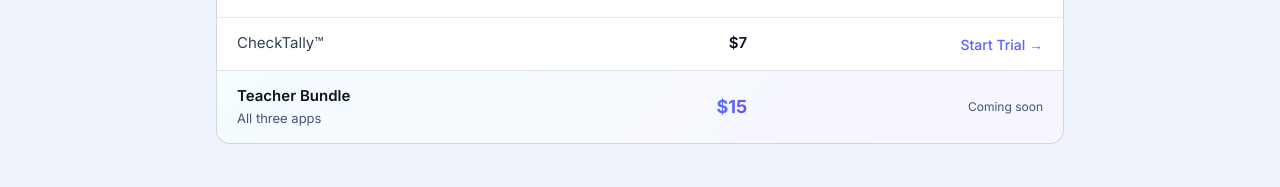
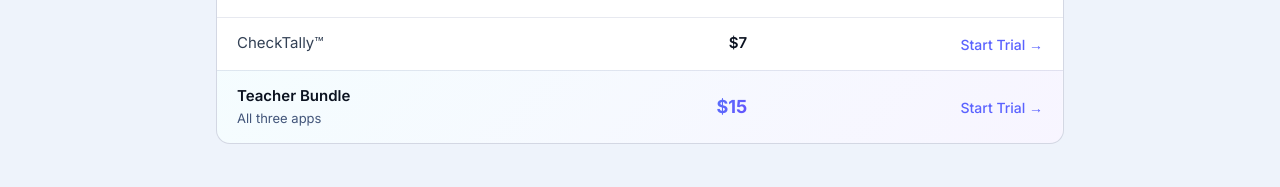
Before and after one commit to Jaydenteb/TebTally, a Next.js app: page /pricing in a window 1280 px wide. Shown: the part 490-677 px from the top of the page. Built offline with nearby package versions, Linux system fonts and the light colour scheme.

Commit message:
Update pricing page to link to centralized billing
- All Start Trial buttons now point to id.tebtally.com/pricing
- Teacher Bundle now has Start Trial link
- Centralized billing management

```diff
--- a/app/pricing/page.tsx
+++ b/app/pricing/page.tsx
@@ -39,21 +39,21 @@
                 <td style={{ padding: '14px 20px', fontSize: '0.9375rem', color: '#334155', borderBottom: '1px solid rgba(58, 76, 130, 0.12)' }}>SpellTally™</td>
                 <td style={{ padding: '14px 20px', textAlign: 'right', fontSize: '0.9375rem', fontWeight: 600, color: '#0b1220', borderBottom: '1px solid rgba(58, 76, 130, 0.12)' }}>$7</td>
                 <td style={{ padding: '14px 20px', textAlign: 'right', borderBottom: '1px solid rgba(58, 76, 130, 0.12)' }}>
-                  <a href="https://spelltally.com/register" target="_blank" rel="noopener noreferrer" style={{ color: '#5a62ff', fontWeight: 500, fontSize: '0.875rem', textDecoration: 'none' }}>Start Trial →</a>
+                  <a href="https://id.tebtally.com/pricing" target="_blank" rel="noopener noreferrer" style={{ color: '#5a62ff', fontWeight: 500, fontSize: '0.875rem', textDecoration: 'none' }}>Start Trial →</a>
                 </td>
               </tr>
               <tr>
                 <td style={{ padding: '14px 20px', fontSize: '0.9375rem', color: '#334155', borderBottom: '1px solid rgba(58, 76, 130, 0.12)' }}>TebTally™ Pro</td>
                 <td style={{ padding: '14px 20px', textAlign: 'right', fontSize: '0.9375rem', fontWeight: 600, color: '#0b1220', borderBottom: '1px solid rgba(58, 76, 130, 0.12)' }}>$5</td>
                 <td style={{ padding: '14px 20px', textAlign: 'right', borderBottom: '1px solid rgba(58, 76, 130, 0.12)' }}>
-                  <a href="https://pro.tebtally.com/login" target="_blank" rel="noopener noreferrer" style={{ color: '#5a62ff', fontWeight: 500, fontSize: '0.875rem', textDecoration: 'none' }}>Start Trial →</a>
+                  <a href="https://id.tebtally.com/pricing" target="_blank" rel="noopener noreferrer" style={{ color: '#5a62ff', fontWeight: 500, fontSize: '0.875rem', textDecoration: 'none' }}>Start Trial →</a>
                 </td>
               </tr>
               <tr>
                 <td style={{ padding: '14px 20px', fontSize: '0.9375rem', color: '#334155', borderBottom: '1px solid rgba(58, 76, 130, 0.12)' }}>CheckTally™</td>
                 <td style={{ padding: '14px 20px', textAlign: 'right', fontSize: '0.9375rem', fontWeight: 600, color: '#0b1220', borderBottom: '1px solid rgba(58, 76, 130, 0.12)' }}>$7</td>
                 <td style={{ padding: '14px 20px', textAlign: 'right', borderBottom: '1px solid rgba(58, 76, 130, 0.12)' }}>
-                  <a href="https://check.tebtally.com/login" target="_blank" rel="noopener noreferrer" style={{ color: '#5a62ff', fontWeight: 500, fontSize: '0.875rem', textDecoration: 'none' }}>Start Trial →</a>
+                  <a href="https://id.tebtally.com/pricing" target="_blank" rel="noopener noreferrer" style={{ color: '#5a62ff', fontWeight: 500, fontSize: '0.875rem', textDecoration: 'none' }}>Start Trial →</a>
                 </td>
               </tr>
               <tr style={{ background: 'linear-gradient(135deg, rgba(51, 208, 245, 0.05) 0%, rgba(109, 60, 255, 0.05) 100%)' }}>
@@ -62,7 +62,9 @@
                   <span style={{ display: 'block', fontSize: '0.8125rem', fontWeight: 400, color: '#42557a', marginTop: 2 }}>All three apps</span>
                 </td>
                 <td style={{ padding: '14px 20px', textAlign: 'right', fontSize: '1.125rem', fontWeight: 700, background: 'linear-gradient(120deg, #33D0F5, #6D3CFF)', WebkitBackgroundClip: 'text', WebkitTextFillColor: 'transparent', backgroundClip: 'text' }}>$15</td>
-                <td style={{ padding: '14px 20px', textAlign: 'right', fontSize: '0.75rem', color: '#42557a' }}>Coming soon</td>
+                <td style={{ padding: '14px 20px', textAlign: 'right' }}>
+                  <a href="https://id.tebtally.com/pricing" target="_blank" rel="noopener noreferrer" style={{ color: '#5a62ff', fontWeight: 500, fontSize: '0.875rem', textDecoration: 'none' }}>Start Trial →</a>
+                </td>
               </tr>
             </tbody>
           </table>
```
